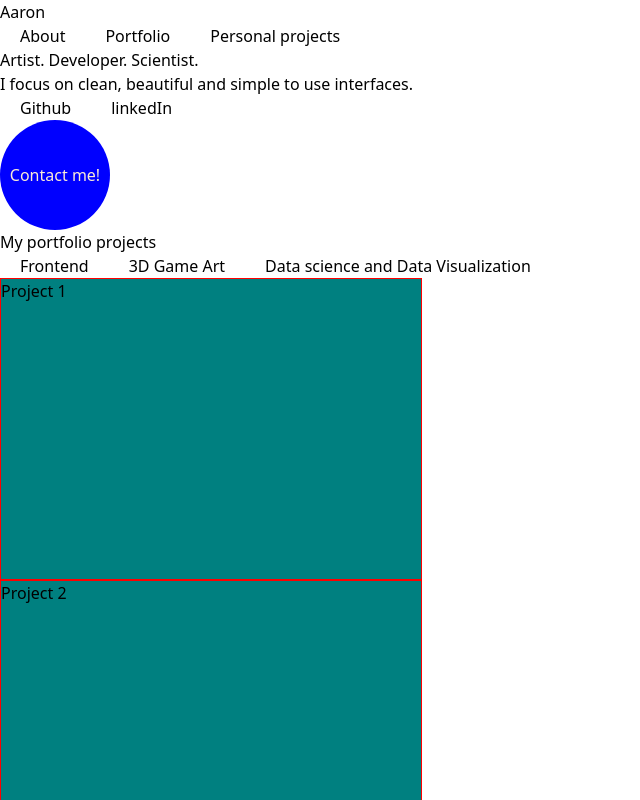
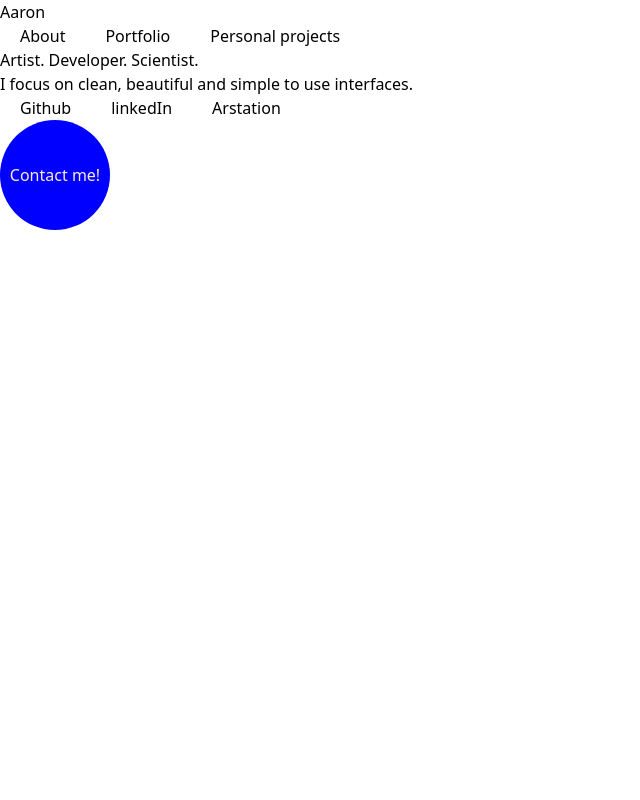
Before and after one commit to iaaron-xyz/portfolio, a React (Vite) app: page / in a window 1280 px wide. Shown: the top 800 px of the page, without its empty margins (0-640 px from the left). Built offline with nearby package versions, Linux system fonts and the light colour scheme.

Commit message:
main cover section

```diff
--- a/src/components/MainSection.jsx
+++ b/src/components/MainSection.jsx
@@ -1,17 +1,15 @@
 const MainSection = () => {
   return (
-    <main className='flex flex-col w-full m-4 p-4'>
-      <NavbarMainSection />
+    <main className='flex flex-col w-full m-4 p-4 justify-center'>
+      <NavbarMain />
       <BannerSection />
-      <NavbarCategoriesSection />
-      <ProjectsSection />
     </main>
   );
 };
 
-const NavbarMainSection = () => {
+const NavbarMain = () => {
   return (
-    <nav className='flex'>
+    <nav className='navbar-main flex'>
       <button>Aaron</button>
       <ul className='list-inline ml-auto'>
         <li>
@@ -31,16 +29,19 @@ const NavbarMainSection = () => {
 const BannerSection = () => {
   return (
     <header className='p-4 my-8 flex flex-col items-center'>
-      <h1 className='text-8xl pb-4'>Artist. Developer. Scientist.</h1>
-      <p className='pb-6'>
+      <h1 className='text-8xl mt-24'>Artist. Developer. Scientist.</h1>
+      <p className='my-12'>
         I focus on clean, beautiful and simple to use interfaces.
       </p>
-      <ul className='list-inline pb-6'>
+      <ul className='list-inline my-16'>
         <li>
-          <a href='http://'>Github</a>
+          <a href=''>Github</a>
         </li>
         <li>
           <a href=''>linkedIn</a>
+        </li>
+        <li>
+          <a href=''>Arstation</a>
         </li>
       </ul>
       <a href='mailto:' className='contact-button'>
@@ -50,36 +51,4 @@ const BannerSection = () => {
   );
 };
 
-const NavbarCategoriesSection = () => {
-  return (
-    <nav className='bg-red-400 flex flex-col items-center'>
-      <h2 className='text-4xl mb-4'>My portfolio projects</h2>
-      <ul className='list-inline'>
-        <li>
-          <button>Frontend</button>
-        </li>
-        <li>
-          <button>3D Game Art</button>
-        </li>
-        <li>
-          <button>Data science and Data Visualization</button>
-        </li>
-      </ul>
-    </nav>
-  );
-};
-
-const ProjectsSection = () => {
-  return (
-    <section className='bg-lime-400 grid grid-cols-4 gap-4 mt-4'>
-      <div className='project'>Project 1</div>
-      <div className='project'>Project 2</div>
-      <div className='project'>Project 3</div>
-      <div className='project'>Project 4</div>
-      <div className='project'>Project 5</div>
-      <div className='project'>Project 6</div>
-    </section>
-  );
-};
-
 export default MainSection;
```
Also changed, not shown: src/components/ProjectsPage.jsx (added, +47 -0 lines), src/index.css (+7 -1 lines), src/styles/App.css (+7 -0 lines).
